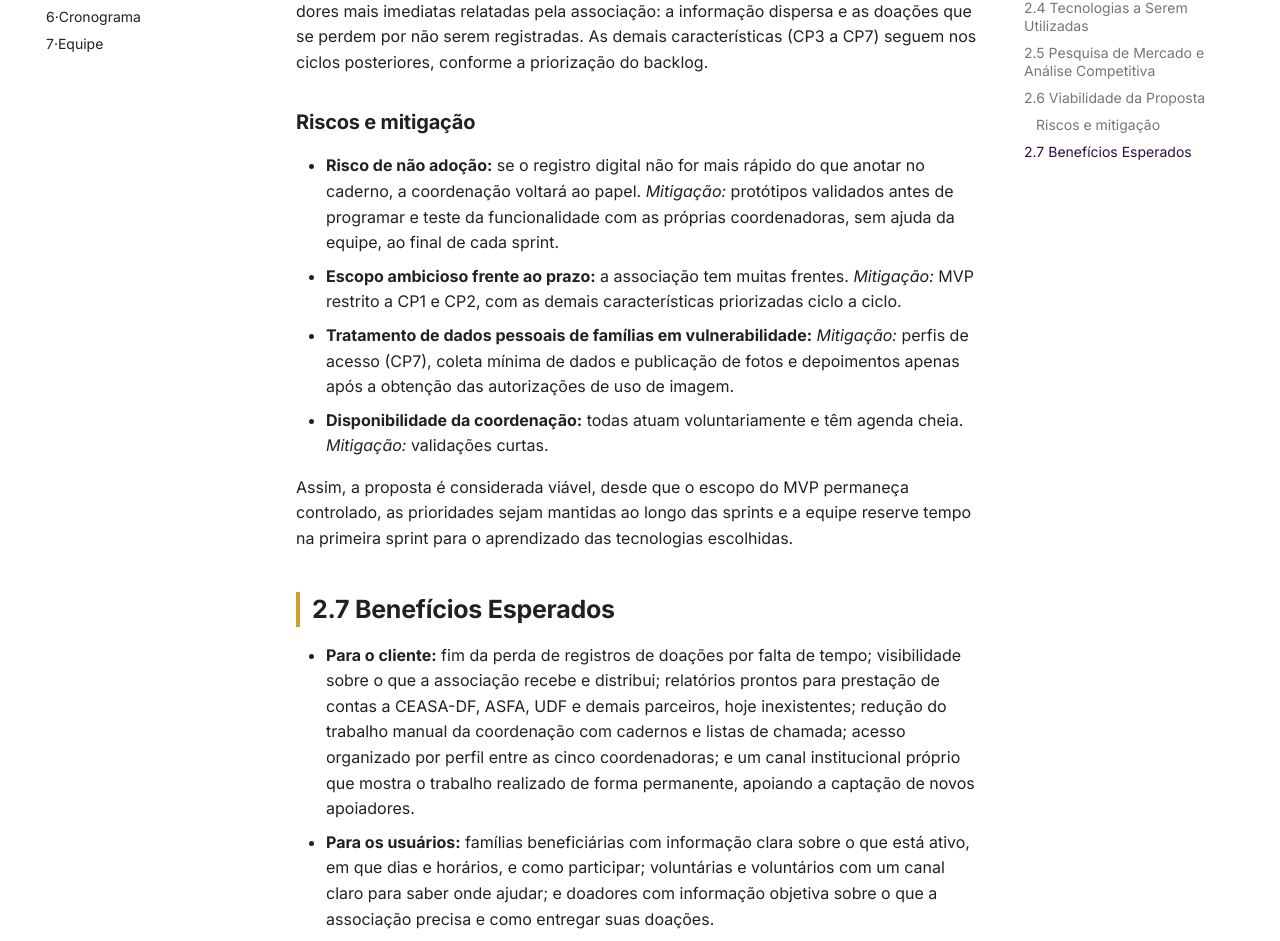
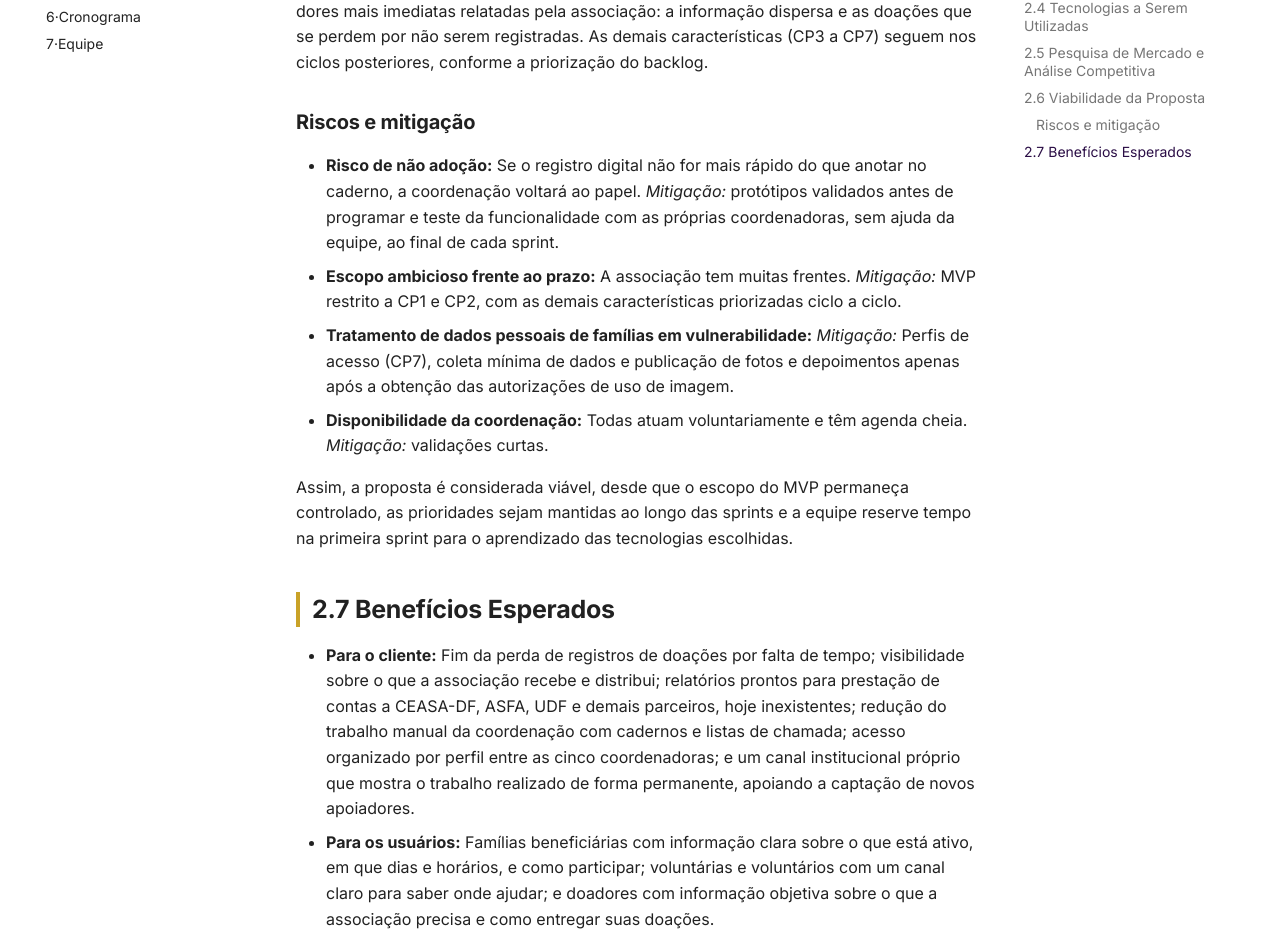
Before and after one commit to mdsreq-fga-unb/REQ-2026.2-T01-MaesGuerreiras, an MkDocs documentation site: the page built from docs/02-solucao/index.md, in a window 1280 px wide and 1400 px high, scrolled down 5174 px. Shown: the part 307-1248 px from the top of the window. Built offline with MkDocs 1.6.1 and Material for MkDocs 9.7.7, drawn with Linux system fonts in a browser that asks for light colours; some of the changed text lies outside the part shown.

Commit message:
Atualizacao sessao 2

```diff
--- a/docs/02-solucao/index.md
+++ b/docs/02-solucao/index.md
@@ -1,6 +1,6 @@
 # 2. Solução Proposta
 
-Esta seção apresenta a solução proposta para a Associação Mães Guerreiras: seus objetivos, as
+Esta seção apresenta a solução proposta para a Associação Mães Guerreiras: Seus objetivos, as
 características de produto que a compõem, as tecnologias escolhidas, a análise competitiva, a
 viabilidade da proposta e os benefícios esperados para o cliente e para os usuários.
 
@@ -87,12 +87,12 @@ a seguir compara essas alternativas com o que a solução proposta pretende reso
 
 A solução proposta se diferencia por três aspectos:
 
-- **Feita para a operação real da associação:** trabalha com o vocabulário e as regras que já existem
+- **Feita para a operação real da associação:** Trabalha com o vocabulário e as regras que já existem
   (rodízio mensal do Domingo Recreativo e a regra de cinco faltas), em vez de exigir que a associação
   se adapte a um sistema genérico;
-- **Registro rápido no lugar do caderno:** o registro é desenhado para levar menos tempo do que a
+- **Registro rápido no lugar do caderno:** O registro é desenhado para levar menos tempo do que a
   anotação manual, que é a causa direta das doações não registradas hoje;
-- **Dados que viram prestação de contas:** os mesmos registros do dia a dia geram automaticamente
+- **Dados que viram prestação de contas:** Os mesmos registros do dia a dia geram automaticamente
   os relatórios de impacto que a associação hoje não consegue produzir para seus parceiros.
 
 ## 2.6 Viabilidade da Proposta
@@ -114,15 +114,15 @@ características (CP3 a CP7) seguem nos ciclos posteriores, conforme a prioriza
 
 ### Riscos e mitigação
 
-- **Risco de não adoção:** se o registro digital não for mais rápido do que anotar no caderno, a
+- **Risco de não adoção:** Se o registro digital não for mais rápido do que anotar no caderno, a
   coordenação voltará ao papel. *Mitigação:* protótipos validados antes de programar e teste da
   funcionalidade com as próprias coordenadoras, sem ajuda da equipe, ao final de cada sprint.
-- **Escopo ambicioso frente ao prazo:** a associação tem muitas frentes. *Mitigação:* MVP restrito a
+- **Escopo ambicioso frente ao prazo:** A associação tem muitas frentes. *Mitigação:* MVP restrito a
   CP1 e CP2, com as demais características priorizadas ciclo a ciclo.
-- **Tratamento de dados pessoais de famílias em vulnerabilidade:** *Mitigação:* perfis de acesso (CP7),
+- **Tratamento de dados pessoais de famílias em vulnerabilidade:** *Mitigação:* Perfis de acesso (CP7),
   coleta mínima de dados e publicação de fotos e depoimentos apenas após a obtenção das
   autorizações de uso de imagem.
-- **Disponibilidade da coordenação:** todas atuam voluntariamente e têm agenda cheia. *Mitigação:*
+- **Disponibilidade da coordenação:** Todas atuam voluntariamente e têm agenda cheia. *Mitigação:*
   validações curtas.
 
 Assim, a proposta é considerada viável, desde que o escopo do MVP permaneça controlado, as
@@ -131,12 +131,12 @@ aprendizado das tecnologias escolhidas.
 
 ## 2.7 Benefícios Esperados
 
-- **Para o cliente:** fim da perda de registros de doações por falta de tempo; visibilidade sobre o que a
+- **Para o cliente:** Fim da perda de registros de doações por falta de tempo; visibilidade sobre o que a
   associação recebe e distribui; relatórios prontos para prestação de contas a CEASA-DF, ASFA, UDF e
   demais parceiros, hoje inexistentes; redução do trabalho manual da coordenação com cadernos e
   listas de chamada; acesso organizado por perfil entre as cinco coordenadoras; e um canal
   institucional próprio que mostra o trabalho realizado de forma permanente, apoiando a captação de
   novos apoiadores.
-- **Para os usuários:** famílias beneficiárias com informação clara sobre o que está ativo, em que dias e
+- **Para os usuários:** Famílias beneficiárias com informação clara sobre o que está ativo, em que dias e
   horários, e como participar; voluntárias e voluntários com um canal claro para saber onde ajudar; e
   doadores com informação objetiva sobre o que a associação precisa e como entregar suas doações.
```
